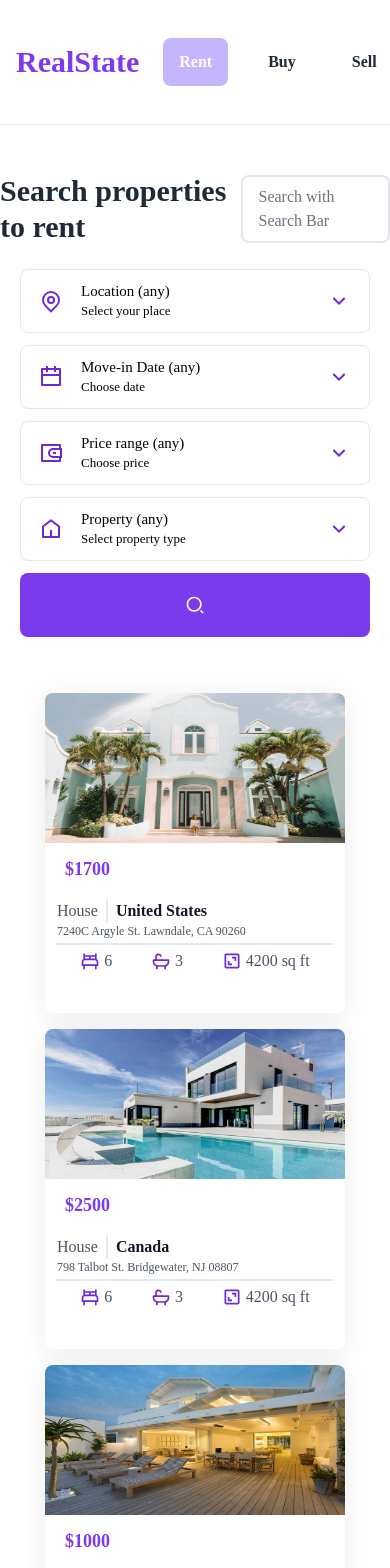
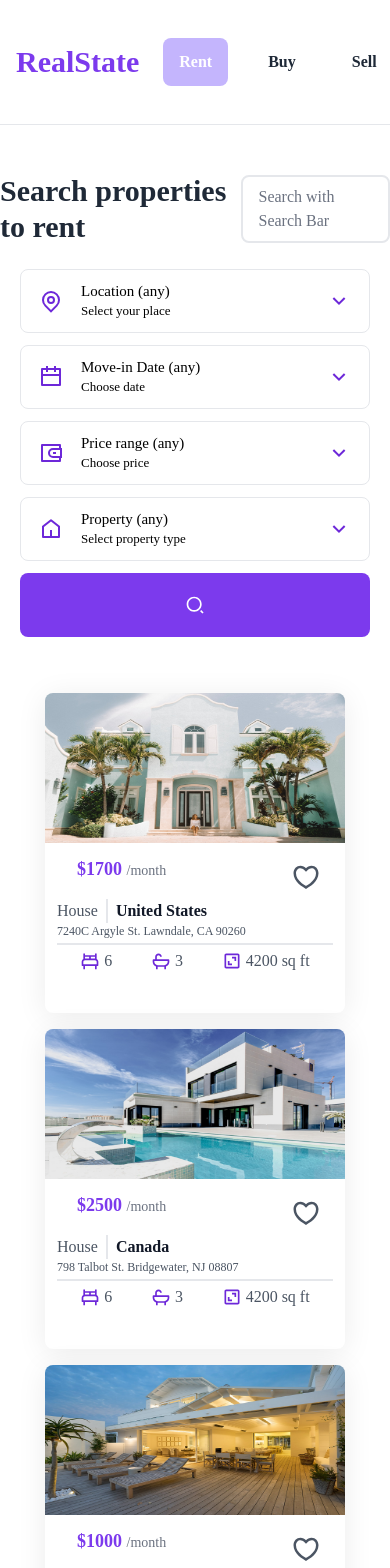
Before and after one commit to AnirudhaPatil-1/91acres-Real-Estate-Website, a React (Create React App) app: page / in a window 390 px wide. Shown: the top 1568 px of the page. Built offline with nearby package versions, Linux system fonts and the light colour scheme; the HTML template or start-up script is replaced by a standard one.

Commit message:
styling - add bookmart, rent heading styling, responsive design and spacing

```diff
--- a/src/components/House.js
+++ b/src/components/House.js
@@ -1,6 +1,7 @@
 import React from 'react';
 
 import {BiBed, BiBath, BiArea} from 'react-icons/bi';
+import {RiHeart3Line } from "react-icons/ri";
 
 const House = ({house}) => {
     const {imageLg, type, country, address, bedrooms, bathrooms, surface, price} = house;
@@ -9,7 +10,11 @@ const House = ({house}) => {
         <div className='bg-white shadow-1 pb-5 rounded-lg  w-full max-w-[300px] mx-auto cursor-pointer hover:shadow-2xl transition text-gray-600'>
             <img className='w-full h-[150px] rounded-t-lg ' src={imageLg} alt="house img"/>
             <div className='p-3'>
-                <div className='text-lg  text-violet-600 mb-4 font-bold pl-2' >${price} </div>
+                <div className='flex justify-between items-center px-3'>
+                    <div className='text-lg  text-violet-600 mb-4 font-bold pl-2' >${price} <span className='text-gray-500 font-light text-sm'>/month</span> </div>
+                    <RiHeart3Line className='text-3xl hover:text-red-500'/>
+
+                </div>
                 <div className='flex gap-x-2 ' >
                     <div className=" border-r-2 pr-2">{type} </div>
 
```
